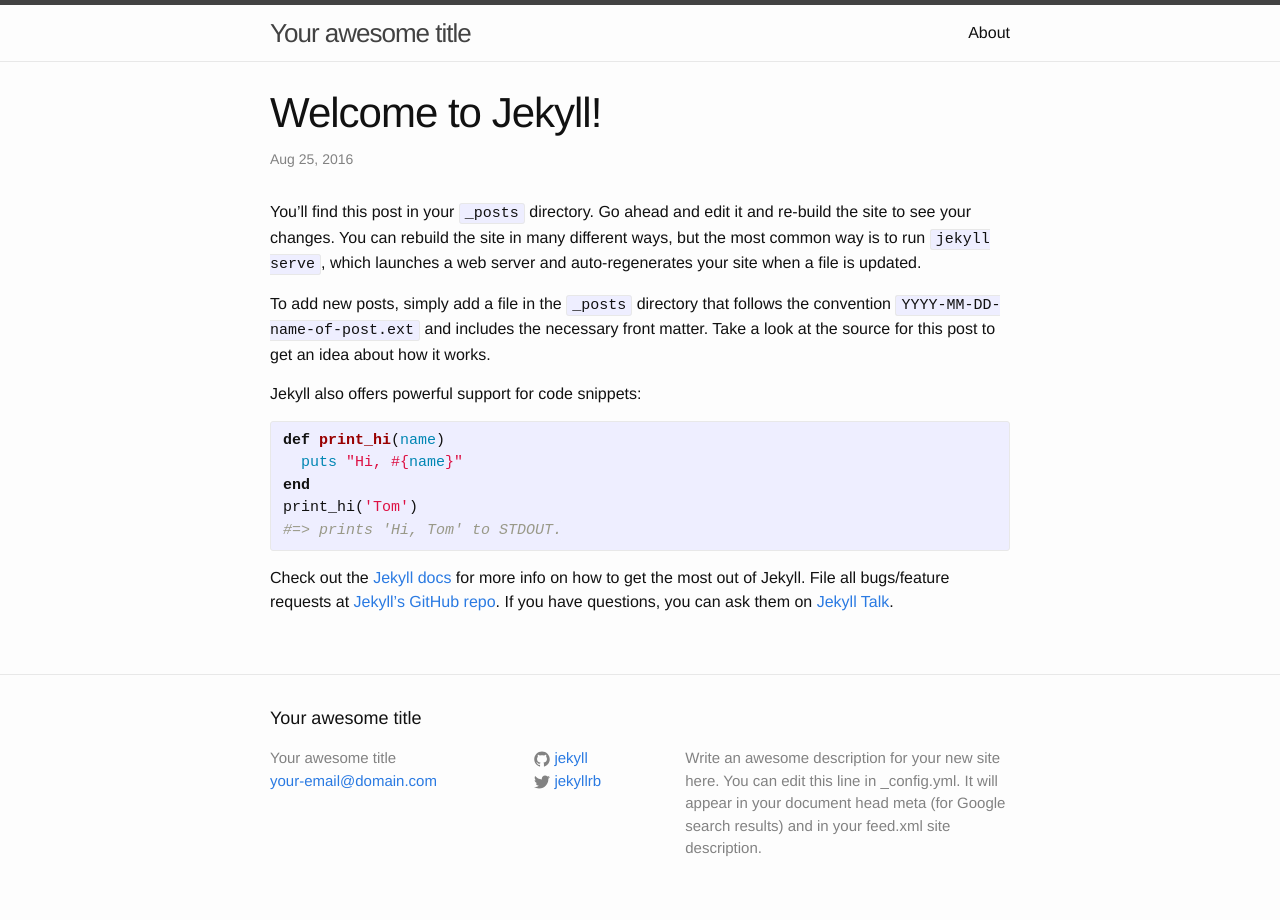
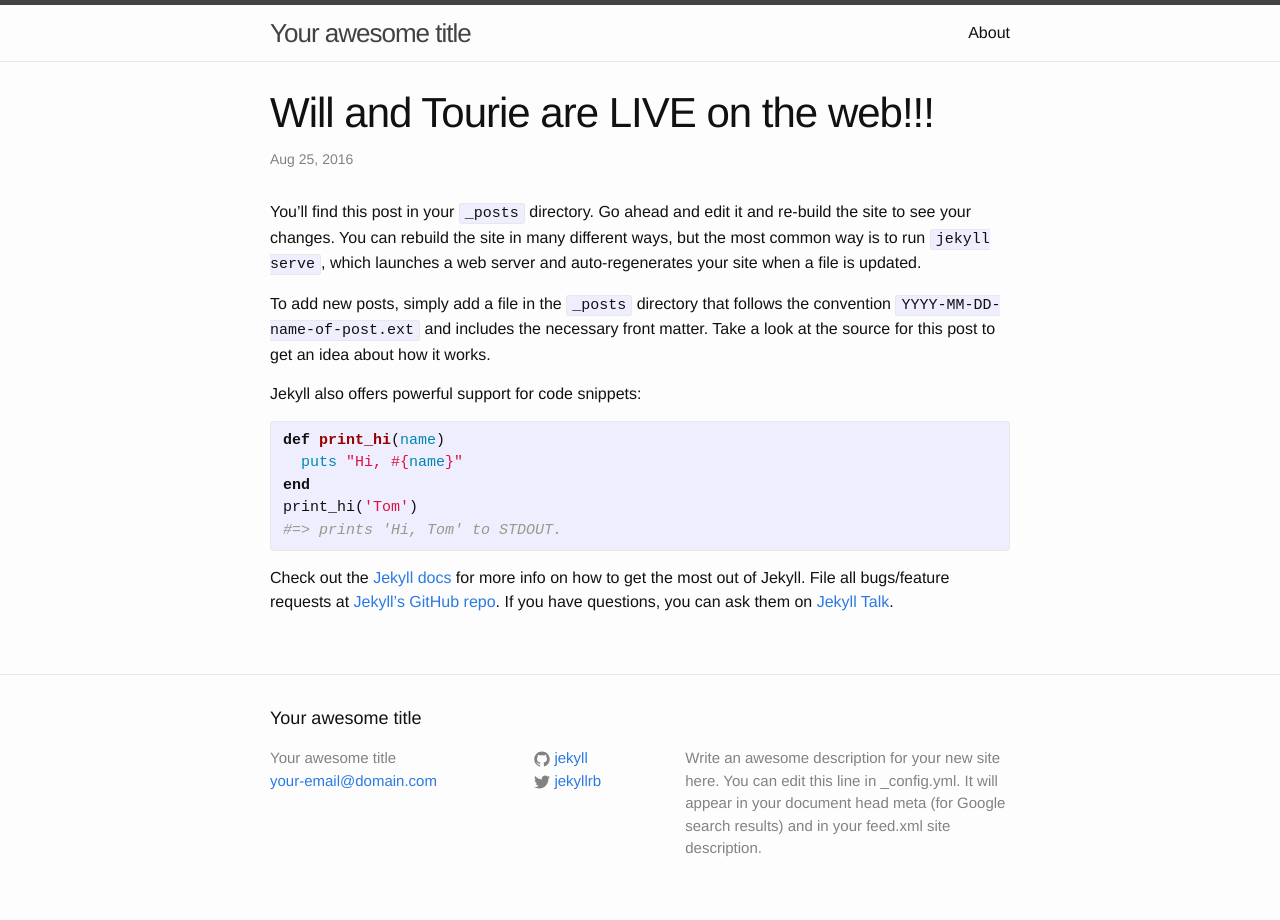
Before and after one commit to CLIinnovations/willchao23.github.io, a Jekyll site: the page built from _posts/2016-08-25-welcome-to-jekyll.markdown, in a window 1280 px wide. Built offline with Jekyll 4.4.1, drawn with Linux system fonts in a browser that asks for light colours.

Commit message:
change title

```diff
--- a/_posts/2016-08-25-welcome-to-jekyll.markdown
+++ b/_posts/2016-08-25-welcome-to-jekyll.markdown
@@ -1,6 +1,6 @@
 ---
 layout: post
-title:  "Welcome to Jekyll!"
+title:  "Will and Tourie are LIVE on the web!!!"
 date:   2016-08-25 07:09:50 -0400
 categories: jekyll update
 ---
```
